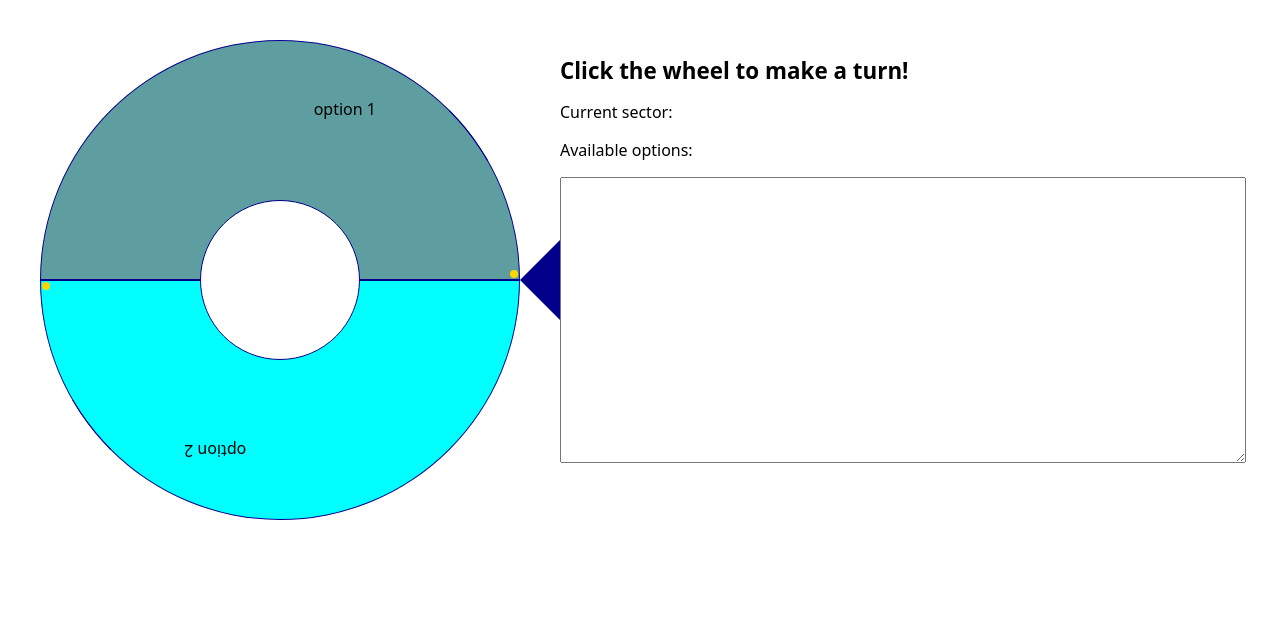
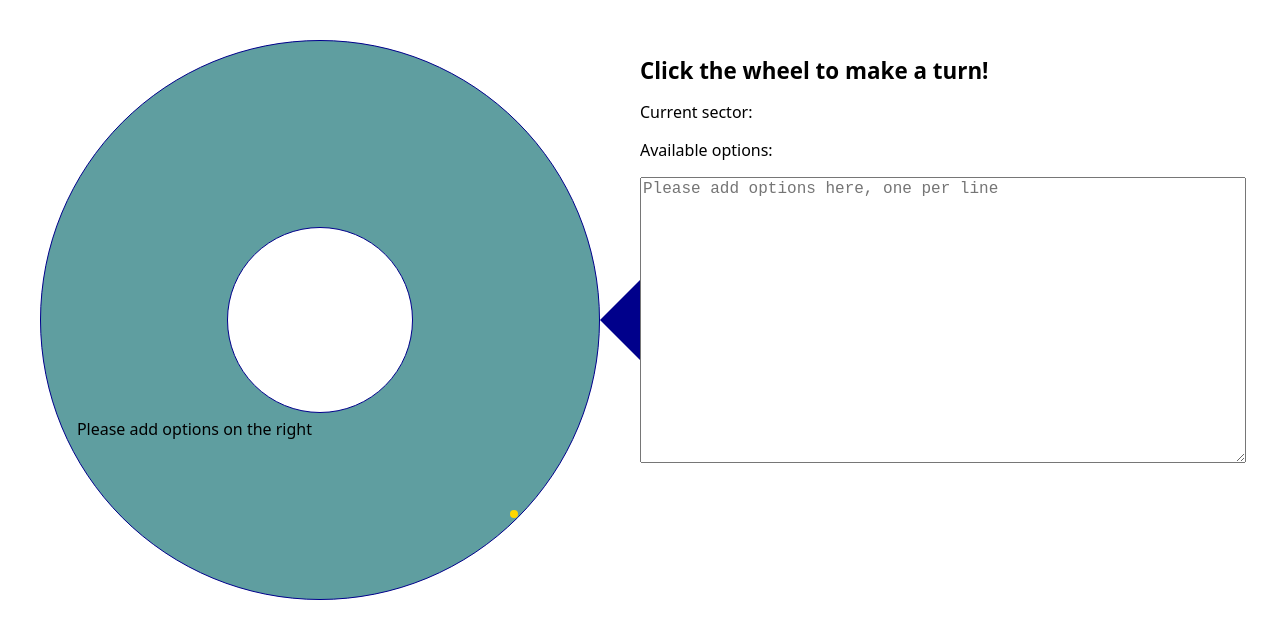
Before and after one commit to vanjuxin-dju/randomiser, a React app: page / in a window 1280 px wide. Shown: the top 638 px of the page. Built offline with nearby package versions, Linux system fonts and the light colour scheme.

Commit message:
added placeholder in case there are no items; refactored code

```diff
--- a/src/Randomiser.tsx
+++ b/src/Randomiser.tsx
@@ -7,7 +7,7 @@ function Randomiser({ setCurrentSector, options } : { setCurrentSector : Functio
 
 	let clickTime:number = 0;
 
-	const sectorAngle = 360 / options.length;
+	const sectorAngle = options.length > 0 ? 360 / options.length : 360;
 	let currentAngle = 0;
 
 	let styles = `
@@ -33,6 +33,10 @@ function Randomiser({ setCurrentSector, options } : { setCurrentSector : Functio
 		return <Sector text={text} key={index} />;
 	});
 
+	if (sectors.length === 0) {
+		sectors.push(<Sector text={"Please add options on the right"} key={0} />);
+	}
+
 	const audioControlsWrapper = {
 		play: () => {
 			const audioElement: any = audioRef.current;
@@ -54,18 +58,15 @@ function Randomiser({ setCurrentSector, options } : { setCurrentSector : Functio
 	};
 
 	const turnTheWheel = (event: any) => {
-		if (wheelTurning) {
+		if (wheelTurning || options.length === 0) {
 			return;
 		}
 
-		const timeBasedSeed = (clickTime % 1000) / 1000;
-		const seed = 0.5 + Math.random() * 0.1 + timeBasedSeed * 0.4;
-		const initialSpeed = 180 * seed;
-		let currentSpeedPerStep = initialSpeed / 20;
+		const seed = 0.5 + Math.random() * 0.1 + ((clickTime % 1000) / 1000) * 0.4;
+		let currentSpeedPerStep = 180 * seed / 20;
 		const currentElement = event.currentTarget;
 
 		wheelTurning = true;
-
 		audioControlsWrapper.play();
 
 		setTimeout(function step() {
@@ -82,12 +83,10 @@ function Randomiser({ setCurrentSector, options } : { setCurrentSector : Functio
 				setTimeout(step, 20);
 			} else {
 				wheelTurning = false;
-
 				audioControlsWrapper.stop();
 
 				const countOfSectors = Math.floor(currentAngle / sectorAngle) - 1;
-				const currentSector = countOfSectors < 0 ? 1 : options.length - countOfSectors;
-				const currentIndex = currentSector - 1;
+				const currentIndex = (countOfSectors < 0 ? 1 : options.length - countOfSectors) - 1;
 
 				setCurrentSector(options[currentIndex]);
 			}
--- a/src/RandomiserWrapper.tsx
+++ b/src/RandomiserWrapper.tsx
@@ -3,7 +3,7 @@ import React, { useState } from "react";
 
 function RandomiserWrapper(): React.JSX.Element {
     const [currentSector, setCurrentSector] = useState("");
-    const [options, setOptions] = useState(["option 1", "option 2"]);
+    const [options, setOptions] = useState([] as string[]);
 
     const onChange = (event: any) => {
         const currentElement = event.currentTarget;
@@ -19,7 +19,7 @@ function RandomiserWrapper(): React.JSX.Element {
             <div className="current-sector">Current sector: <b>{currentSector}</b></div>
             <div className="options">
                 <p>Available options:</p>
-                <textarea onChange={onChange}></textarea>
+                <textarea onChange={onChange} defaultValue={options.join('\n')} placeholder="Please add options here, one per line"></textarea>
             </div>
         </div>
 
--- a/src/styles.less
+++ b/src/styles.less
@@ -1,3 +1,11 @@
+@randomiser-size: 70vmin;
+@randomiser-half-size: (@randomiser-size / 2);
+@randomiser-centre-size: (@randomiser-size / 3);
+@randomiser-centre-border-radius: (@randomiser-centre-size / 2);
+@randomiser-arrow-size: 5vmin;
+@randomiser-arrow-position: (@randomiser-half-size - @randomiser-arrow-size);
+@randomiser-width: (@randomiser-size + @randomiser-arrow-size);
+
 html, body {
     margin: 0;
     padding: 0;
@@ -9,7 +17,7 @@ html, body {
     margin: 5vmin;
     position: relative;
     display: flex;
-    gap: 5vmin;
+    gap: @randomiser-arrow-size;
 
     &::before {
         content: "";
@@ -17,17 +25,17 @@ html, body {
         width: 0;
         height: 0;
         position: absolute;
-        border-top: 5vmin solid transparent;
-        border-bottom: 5vmin solid transparent;
-        border-right: 5vmin solid darkblue;
-        top: 25vmin;
-        left: 60vmin;
+        border-top: @randomiser-arrow-size solid transparent;
+        border-bottom: @randomiser-arrow-size solid transparent;
+        border-right: @randomiser-arrow-size solid darkblue;
+        top: @randomiser-arrow-position;
+        left: @randomiser-size;
         z-index: 1000;
     }
 }
 
 .info {
-    width: calc(100% - 65vmin);
+    width: calc(100% - @randomiser-width);
     z-index: 1000;
     > h1 {
         font-size: 2.8vmin;
@@ -44,31 +52,32 @@ html, body {
 }
 
 .randomiser {
-    width: 60vmin;
-    height: 60vmin;
+    width: @randomiser-size;
+    height: @randomiser-size;
     position: relative;
     transform-origin: 50% 50%;
     transform: rotate(0deg);
     box-sizing: border-box;
+    overflow: hidden;
 
     &::before {
         content: "";
         display: block;
-        width: 20vmin;
-        height: 20vmin;
-        margin: 20vmin;
+        width: @randomiser-centre-size;
+        height: @randomiser-centre-size;
+        margin: @randomiser-centre-size;
         position: absolute;
         border: 0.2vmin solid darkblue;
         background-color: white;
-        border-radius: 10vmin;
+        border-radius: @randomiser-centre-border-radius;
         z-index: 10;
         box-sizing: border-box;
     }
 
     .sector {
         overflow:hidden;
-        width: 60vmin;
-        height: 30vmin;
+        width: @randomiser-size;
+        height: @randomiser-half-size;
         position: absolute;
         transform-origin: 50% 100%;
         box-sizing: border-box;
@@ -76,11 +85,11 @@ html, body {
         &::before {
             content: "";
             display: block;
-            width: 60vmin;
-            height: 30vmin;
+            width: @randomiser-size;
+            height: @randomiser-half-size;
             background-color: deepskyblue;
-            border-top-right-radius: 30vmin;
-            border-top-left-radius: 30vmin;
+            border-top-right-radius: @randomiser-half-size;
+            border-top-left-radius: @randomiser-half-size;
             transform-origin: 50% 100%;
             box-sizing: border-box;
             border: 0.2vmin solid darkblue;
@@ -96,6 +105,21 @@ html, body {
 
         &:nth-child(1)::before {
             background-color: cadetblue;
+        }
+
+        &:first-of-type:is(:last-of-type) {
+            height: @randomiser-size;
+            transform-origin: 50% 50%;
+
+            &::before {
+                height: @randomiser-size;
+                border-radius: @randomiser-half-size;
+                transform-origin: 50% 50%;
+            }
+            &::after {
+                bottom: 10.3vmin;
+                right: 10.3vmin;
+            }
         }
 
         .text {
```
